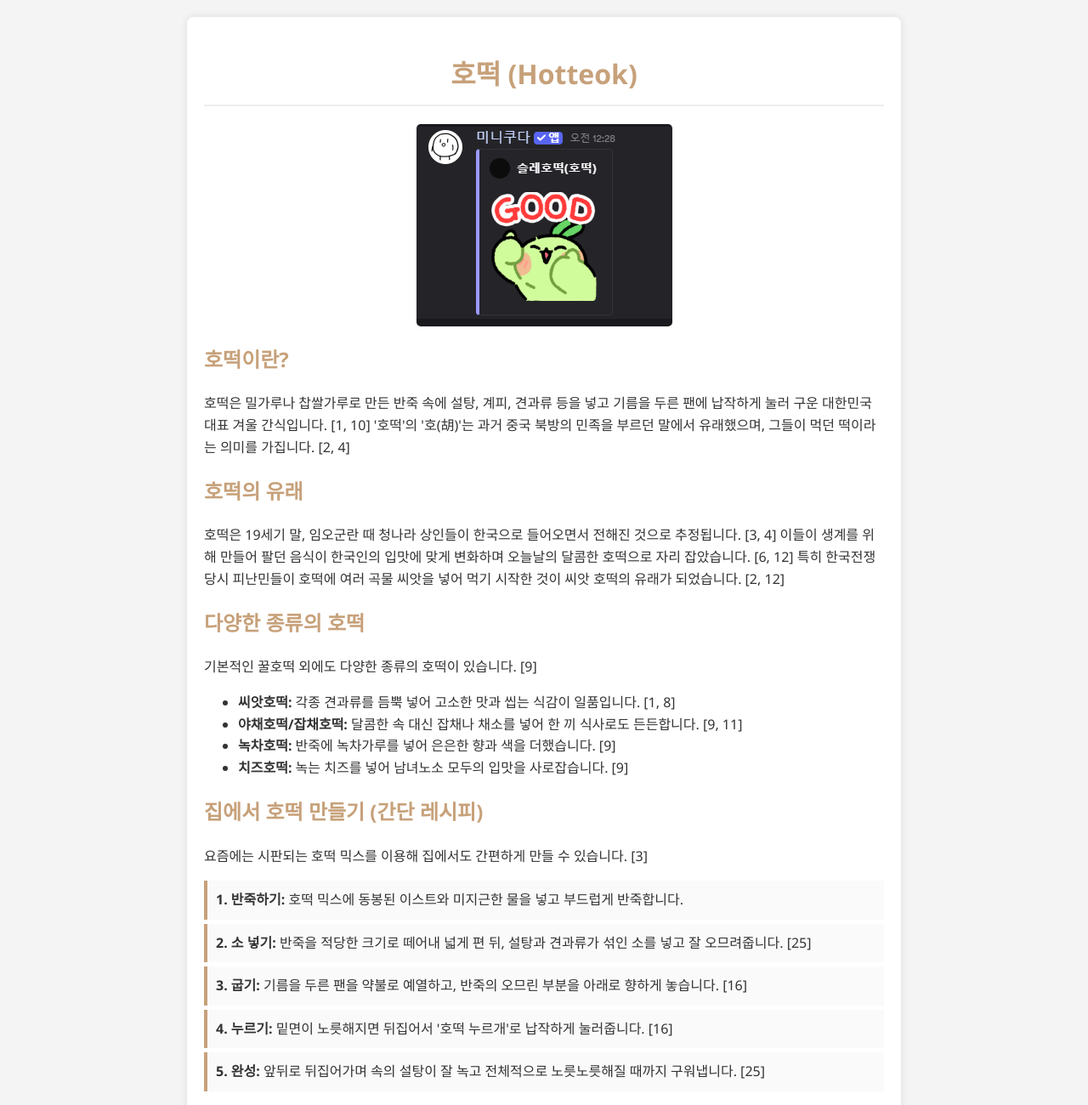
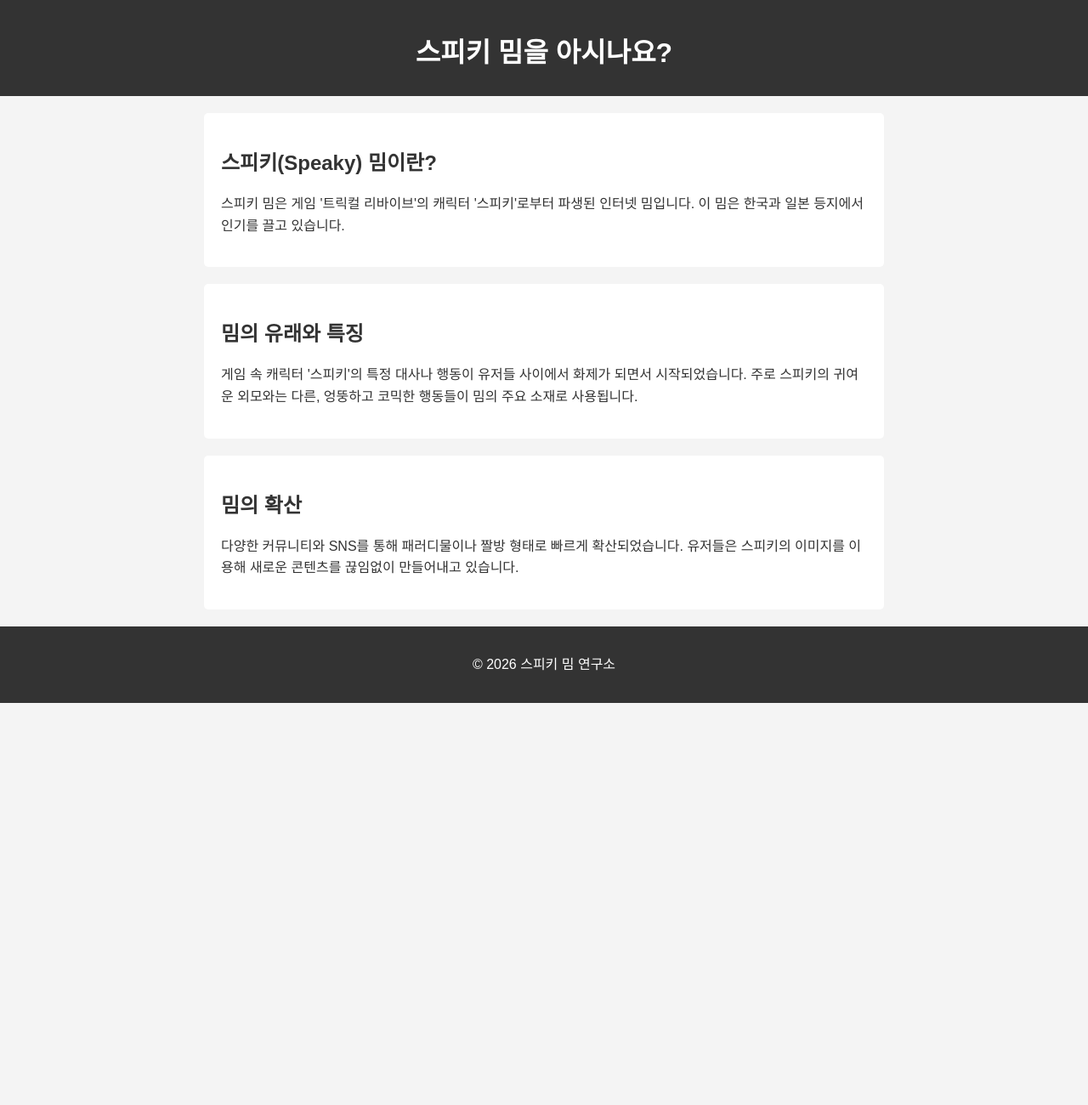
Before and after one commit to CrueUs429/projectA, a plain HTML site: page index.html in a window 1280 px wide. Shown: the whole page at 85% size. After the commit the page ends 827 px from the top, so only its background shows below. Drawn offline with Linux system fonts and the light colour scheme.

Commit message:
프로젝트 파일 전체 업데이트 및 재구성

```diff
--- a/index.html
+++ b/index.html
@@ -3,83 +3,30 @@
 <head>
     <meta charset="UTF-8">
     <meta name="viewport" content="width=device-width, initial-scale=1.0">
-    <title>겨울철 별미, 호떡</title>
-    <style>
-        body {
-            font-family: 'Segoe UI', Tahoma, Geneva, Verdana, sans-serif;
-            line-height: 1.6;
-            margin: 20px;
-            background-color: #f4f4f4;
-            color: #333;
-        }
-        .container {
-            max-width: 800px;
-            margin: auto;
-            background: #fff;
-            padding: 20px;
-            border-radius: 8px;
-            box-shadow: 0 0 10px rgba(0,0,0,0.1);
-        }
-        h1, h2 {
-            color: #c7a17a;
-        }
-        h1 {
-            text-align: center;
-            border-bottom: 2px solid #eee;
-            padding-bottom: 10px;
-        }
-        img {
-            max-width: 100%;
-            height: auto;
-            border-radius: 5px;
-            display: block;
-            margin: 20px auto;
-        }
-        .recipe ul {
-            list-style-type: none;
-            padding: 0;
-        }
-        .recipe li {
-            background: #fafafa;
-            margin-bottom: 5px;
-            padding: 10px;
-            border-left: 4px solid #c7a17a;
-        }
-    </style>
+    <title>스피키 밈에 대하여</title>
+    <link rel="stylesheet" href="style.css">
 </head>
 <body>
-    <div class="container">
-        <h1>호떡 (Hotteok)</h1>
-
-        <!-- 이미지 예시: hotteok.jpg 라는 이름의 이미지 파일이 같은 폴더에 있어야 합니다. -->
-        <img src="hotteok.jpg" alt="노릇하게 구워진 맛있는 호떡">
-
-        <h2>호떡이란?</h2>
-        <p>호떡은 밀가루나 찹쌀가루로 만든 반죽 속에 설탕, 계피, 견과류 등을 넣고 기름을 두른 팬에 납작하게 눌러 구운 대한민국 대표 겨울 간식입니다. [1, 10] '호떡'의 '호(胡)'는 과거 중국 북방의 민족을 부르던 말에서 유래했으며, 그들이 먹던 떡이라는 의미를 가집니다. [2, 4]</p>
-
-        <h2>호떡의 유래</h2>
-        <p>호떡은 19세기 말, 임오군란 때 청나라 상인들이 한국으로 들어오면서 전해진 것으로 추정됩니다. [3, 4] 이들이 생계를 위해 만들어 팔던 음식이 한국인의 입맛에 맞게 변화하며 오늘날의 달콤한 호떡으로 자리 잡았습니다. [6, 12] 특히 한국전쟁 당시 피난민들이 호떡에 여러 곡물 씨앗을 넣어 먹기 시작한 것이 씨앗 호떡의 유래가 되었습니다. [2, 12]</p>
-
-        <h2>다양한 종류의 호떡</h2>
-        <p>기본적인 꿀호떡 외에도 다양한 종류의 호떡이 있습니다. [9]</p>
-        <ul>
-            <li><strong>씨앗호떡:</strong> 각종 견과류를 듬뿍 넣어 고소한 맛과 씹는 식감이 일품입니다. [1, 8]</li>
-            <li><strong>야채호떡/잡채호떡:</strong> 달콤한 속 대신 잡채나 채소를 넣어 한 끼 식사로도 든든합니다. [9, 11]</li>
-            <li><strong>녹차호떡:</strong> 반죽에 녹차가루를 넣어 은은한 향과 색을 더했습니다. [9]</li>
-            <li><strong>치즈호떡:</strong> 녹는 치즈를 넣어 남녀노소 모두의 입맛을 사로잡습니다. [9]</li>
-        </ul>
-
-        <div class="recipe">
-            <h2>집에서 호떡 만들기 (간단 레시피)</h2>
-            <p>요즘에는 시판되는 호떡 믹스를 이용해 집에서도 간편하게 만들 수 있습니다. [3]</p>
-            <ul>
-                <li><strong>1. 반죽하기:</strong> 호떡 믹스에 동봉된 이스트와 미지근한 물을 넣고 부드럽게 반죽합니다.</li>
-                <li><strong>2. 소 넣기:</strong> 반죽을 적당한 크기로 떼어내 넓게 편 뒤, 설탕과 견과류가 섞인 소를 넣고 잘 오므려줍니다. [25]</li>
-                <li><strong>3. 굽기:</strong> 기름을 두른 팬을 약불로 예열하고, 반죽의 오므린 부분을 아래로 향하게 놓습니다. [16]</li>
-                <li><strong>4. 누르기:</strong> 밑면이 노릇해지면 뒤집어서 '호떡 누르개'로 납작하게 눌러줍니다. [16]</li>
-                <li><strong>5. 완성:</strong> 앞뒤로 뒤집어가며 속의 설탕이 잘 녹고 전체적으로 노릇노릇해질 때까지 구워냅니다. [25]</li>
-            </ul>
-        </div>
-    </div>
+    <header>
+        <h1>스피키 밈을 아시나요?</h1>
+    </header>
+    <main>
+        <section id="intro">
+            <h2>스피키(Speaky) 밈이란?</h2>
+            <p>스피키 밈은 게임 '트릭컬 리바이브'의 캐릭터 '스피키'로부터 파생된 인터넷 밈입니다. 이 밈은 한국과 일본 등지에서 인기를 끌고 있습니다.</p>
+        </section>
+        <section id="details">
+            <h2>밈의 유래와 특징</h2>
+            <p>게임 속 캐릭터 '스피키'의 특정 대사나 행동이 유저들 사이에서 화제가 되면서 시작되었습니다. 주로 스피키의 귀여운 외모와는 다른, 엉뚱하고 코믹한 행동들이 밈의 주요 소재로 사용됩니다.</p>
+        </section>
+        <section id="spread">
+            <h2>밈의 확산</h2>
+            <p>다양한 커뮤니티와 SNS를 통해 패러디물이나 짤방 형태로 빠르게 확산되었습니다. 유저들은 스피키의 이미지를 이용해 새로운 콘텐츠를 끊임없이 만들어내고 있습니다.</p>
+        </section>
+    </main>
+    <footer>
+        <p>&copy; 2026 스피키 밈 연구소</p>
+    </footer>
+    <script src="script.js"></script>
 </body>
 </html>
--- /dev/null
+++ b/script.js
@@ -0,0 +1,6 @@
+document.addEventListener('DOMContentLoaded', function() {
+    const header = document.querySelector('header');
+    header.addEventListener('click', () => {
+        alert('스피키 밈은 정말 재미있어요!');
+    });
+});
--- /dev/null
+++ b/style.css
@@ -0,0 +1,49 @@
+body {
+    font-family: Arial, sans-serif;
+    line-height: 1.6;
+    margin: 0;
+    padding: 0;
+    background: #f4f4f4;
+    color: #333;
+}
+
+header {
+    background: #333;
+    color: #fff;
+    padding: 1rem 0;
+    text-align: center;
+}
+
+h1, h2 {
+    margin-bottom: 0.5rem;
+}
+
+main {
+    padding: 0 20px;
+    margin: 20px auto;
+    max-width: 800px;
+}
+
+section {
+    background: #fff;
+    padding: 20px;
+    margin-bottom: 20px;
+    border-radius: 5px;
+}
+
+img {
+    max-width: 100%;
+    height: auto;
+    display: block;
+    margin: 1rem auto;
+}
+
+footer {
+    text-align: center;
+    padding: 1rem 0;
+    background: #333;
+    color: #fff;
+    position: relative;
+    bottom: 0;
+    width: 100%;
+}
```
Also changed, not shown: hotteok.jpg (deleted), 1 other file.
